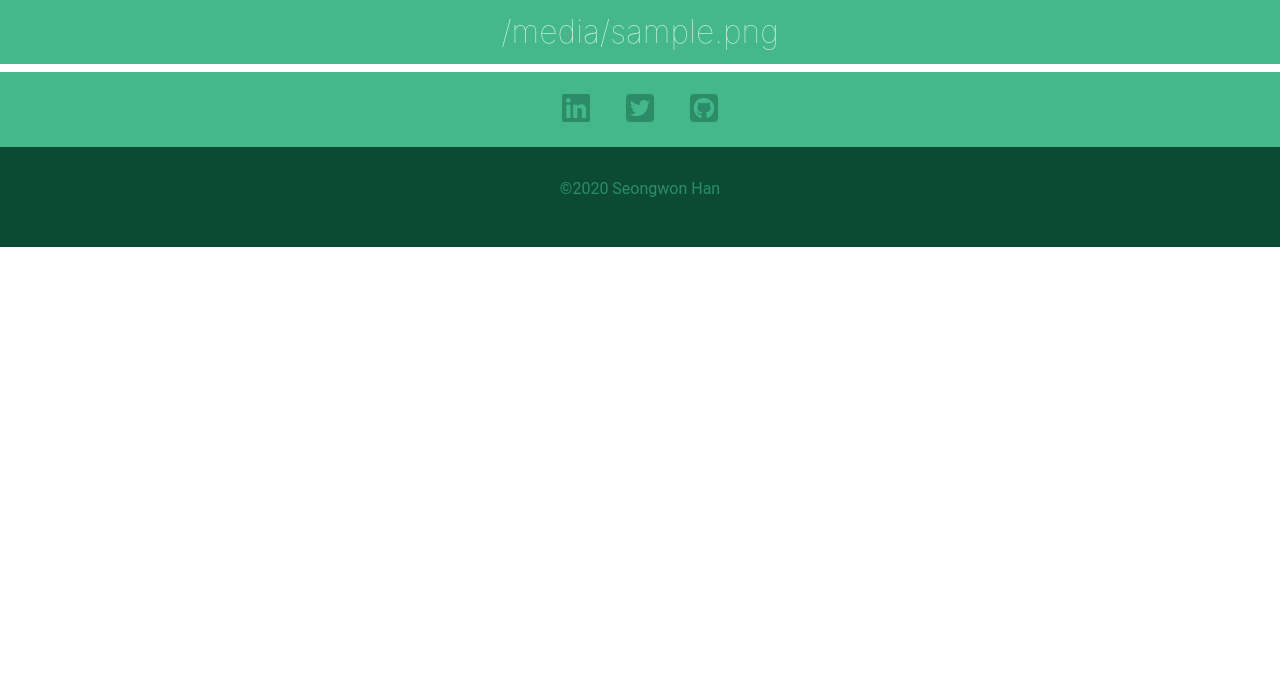
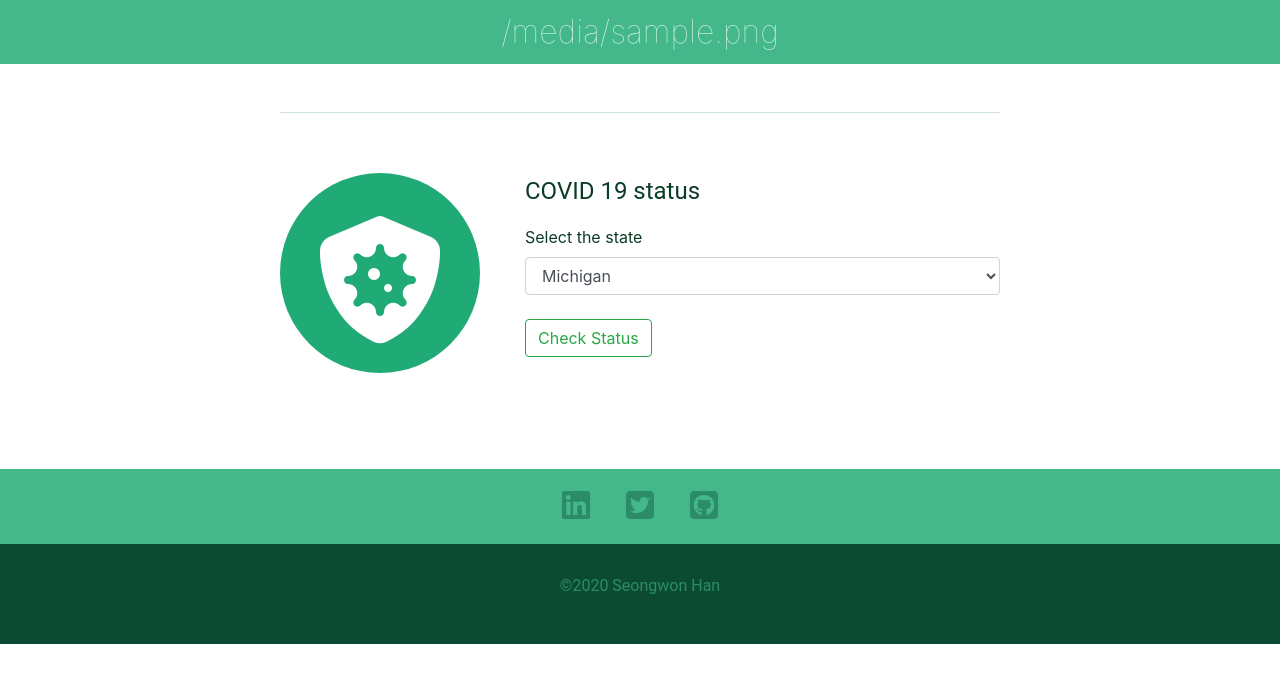
Before and after one commit to seongwonhan88/portfolio, a Django app: template templates/pages/sample_api.html in a window 1280 px wide. Shown: the part 56-739 px from the top of the page. Run offline with Django 3.2, Linux system fonts and the light colour scheme; the template is opened without the code that fills it: most values are stand-ins (such as "Sample title", 1, 10 or a date in 2020); some libraries are stand-ins or nearby versions.

Commit message:
covid data update comeplte

```diff
--- a/personal/settings.py
+++ b/personal/settings.py
@@ -17,4 +17,4 @@ BANNER_CONTACT = 'Let\'s <em>get in touch!</em>'
 CHOICES = [('general', 'General Interest'), ('project', 'Project Offer'), ('bug', 'Bug Report')]
 
 TITLE_SAMPLE_API = 'Sample API'
-BANNER_SAMPLE_API = 'Check out the latest <em>COVID19 updates</em>'
+BANNER_SAMPLE_API = 'Check the latest <em>COVID19 updates</em>'
--- a/personal/views.py
+++ b/personal/views.py
@@ -38,9 +38,12 @@ def contact_me(request):
 
 
 def sample_api(request):
+    from common_handler.settings import STATES_LIST
     from personal.settings import TITLE_SAMPLE_API, BANNER_SAMPLE_API
     context = {
         TITLE: TITLE_SAMPLE_API,
         BANNER: BANNER_SAMPLE_API,
+        'style': 'border-top: 1px solid #fff',
+        'states': STATES_LIST
     }
     return render(request, 'pages/sample_api.html', context)
--- a/portfolio/settings.py
+++ b/portfolio/settings.py
@@ -26,6 +26,8 @@ SECRET_KEY = 'l=b_1hunxs9k=$iv=&=qnk&v15ira_j4&s*z(57&h1v6+nl51+'
 DEBUG = True
 
 ALLOWED_HOSTS = []
+
+CORS_ORIGIN_WHITELIST = ('http://127.0.0.1:8000', 'http://localhost:8000')
 
 
 # Application definition
--- a/portfolio/urls.py
+++ b/portfolio/urls.py
@@ -23,6 +23,5 @@ urlpatterns = [
     path('', about_me, name='main'),
     path('contact_me/', contact_me, name='contact-me'),
     path('sample_api/', sample_api, name='sample-api'),
-
     path('api/', include('common_handler.urls')),
 ]
--- a/templates/pages/base.html
+++ b/templates/pages/base.html
@@ -9,6 +9,8 @@
     <link rel="stylesheet" href="{% static 'bootstrap/css/bootstrap.css' %}">
     <link rel="stylesheet" href="{% static 'bootstrap/css/custom.css' %}">
     <title>Seongwon Han | {{ title }}</title>
+    <script src="https://unpkg.com/axios/dist/axios.min.js"></script>
+
 </head>
 
 <body>
@@ -47,18 +49,16 @@
             <a href="https://twitter.com/SeongwonHan"><i class="fab fa-2x fa-twitter-square"></i></a>
             <a href="https://github.com/seongwonhan88"><i class="fab fa-2x fa-github-square"></i></a>
         </div>
-
     </div>
     <div class="footer">
         <div class="container">
             <p class="copyright">©2020 Seongwon Han</p>
         </div>
-
     </div>
-
 </div>
 
 <script src="https://kit.fontawesome.com/d313c5c182.js" crossorigin="anonymous"></script>
+
 <script src="https://code.jquery.com/jquery-3.4.1.slim.min.js"
         integrity="sha384-J6qa4849blE2+poT4WnyKhv5vZF5SrPo0iEjwBvKU7imGFAV0wwj1yYfoRSJoZ+n"
         crossorigin="anonymous"></script>
@@ -68,5 +68,29 @@
 <script src="https://stackpath.bootstrapcdn.com/bootstrap/4.4.1/js/bootstrap.min.js"
         integrity="sha384-wfSDF2E50Y2D1uUdj0O3uMBJnjuUD4Ih7YwaYd1iqfktj0Uod8GCExl3Og8ifwB6"
         crossorigin="anonymous"></script>
+<script>
+    function getStateData() {
+        removeAllChildren();
+
+        let state = document.getElementById('selectState').value;
+        axios.get(`/api/covid_19/states/?state=${state}`).then(function (response) {
+            for (const [key, value] of Object.entries(response.data[0])) {
+                let node = document.createElement("li");
+                var textnode = document.createTextNode(`${key}: ${value}`);
+                node.appendChild(textnode);
+                document.getElementById("stateStatus").appendChild(node);
+            }
+        });
+    }
+
+    function removeAllChildren() {
+        let list = document.getElementById('stateStatus');
+        let first = list.firstElementChild;
+        while (first) {
+            list.removeChild(first);
+            first = list.firstElementChild;
+        }
+    }
+</script>
 </body>
 </html>
--- a/templates/pages/sample_api.html
+++ b/templates/pages/sample_api.html
@@ -2,4 +2,34 @@
 {% load widget_tweaks %}
 {% load static %}
 {% block content %}
+    <div class="sw-custom-container">
+        <dl class="list-features">
+            <dt style="{{ style }}">
+                <i class="fas fa-shield-virus"></i>
+                COVID 19 status
+            </dt>
+            <dd>
+                <form class="form-group" style="margin-top: 1rem;">
+                    <label for="#selectState">Select the state</label>
+                    <select class="form-control" name="" id="selectState">
+                        {% for state in states %}
+                            {% if state == 'Michigan' %}
+                                <option selected>{{ state }}</option>
+                            {% else %}
+                                <option>{{ state }}</option>
+                            {% endif %}
+                        {% endfor %}
+                    </select>
+                    <br>
+                    <button onclick="getStateData()" type="button" class="btn btn-outline-success" id="checkStatus">
+                        Check Status
+                    </button>
+                </form>
+                <ul id="stateStatus">
+                </ul>
+            </dd>
+        </dl>
+    </div>
+
+
 {% endblock %}
```
Also changed, not shown: common_handler/settings.py (+15 -0 lines).
